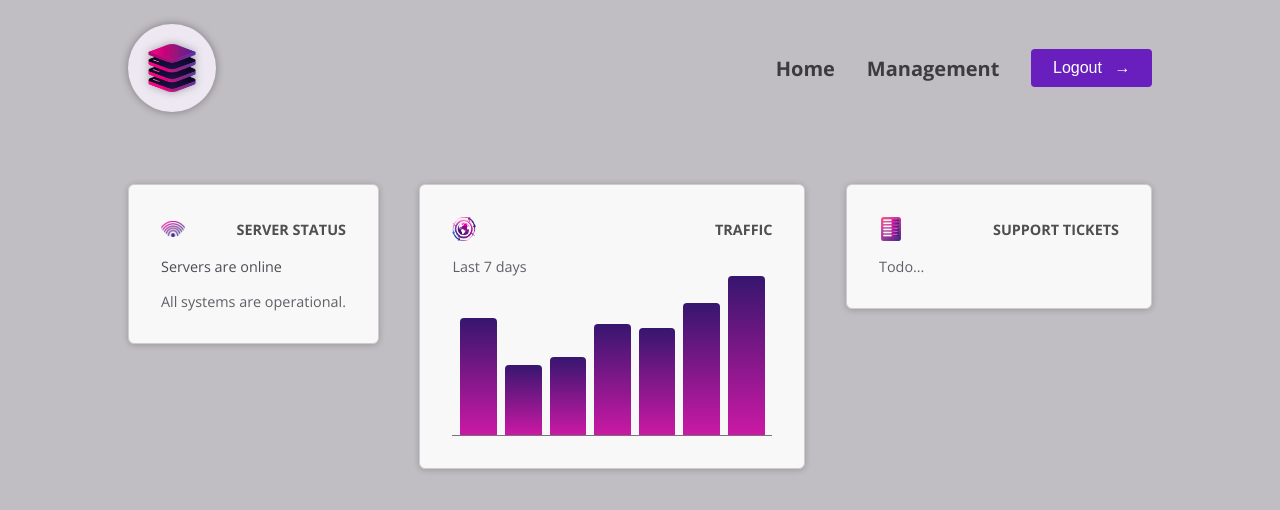
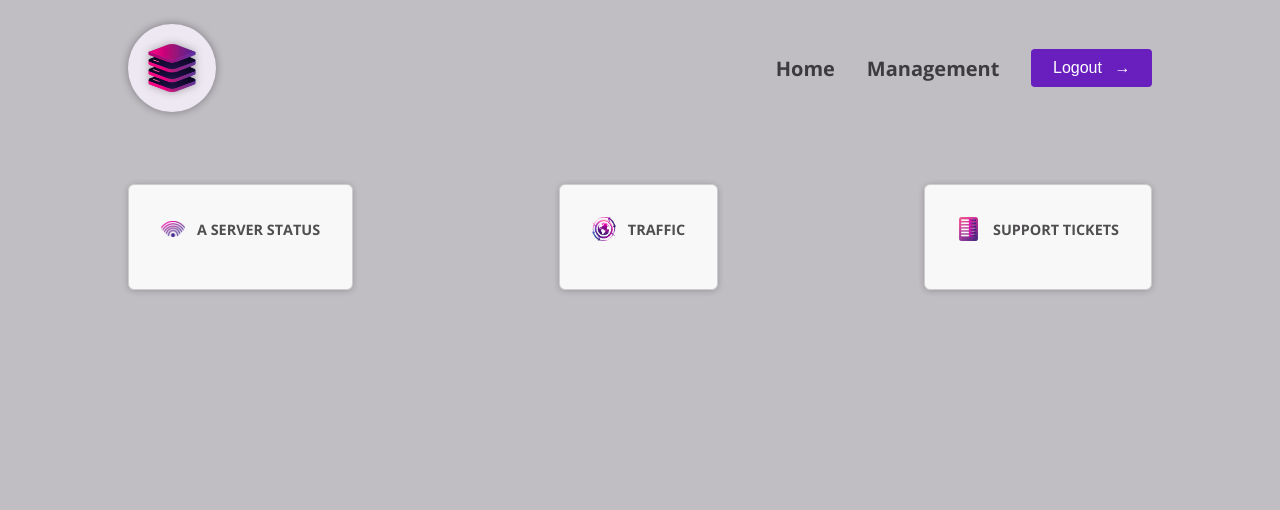
Before and after one commit to MokariyaPrit/anjulatjsPractics, an Angular app: page / in a window 1280 px wide. Shown: the top 510 px of the page. Built offline with nearby package versions, Linux system fonts and the light colour scheme.

Commit message:
Property Binding: Repetition

```diff
--- a/src/app/app.component.html
+++ b/src/app/app.component.html
@@ -2,17 +2,17 @@
 <main>
   <div id="dashboard">
 
-    <div class="dashboard-item">
+    <app-dashboard-item [image]="{src:'status.png' , alt:'A signal symbol'}" title="A Server Status">
      <app-server-status/>
-    </div>
+    </app-dashboard-item>
 
-    <div class="dashboard-item">
+    <app-dashboard-item [image]="{src:'globe.png' , alt:'A globe'}" title="Traffic">
    <app-traffic/>
-    </div>
+   </app-dashboard-item>
 
-    <div class="dashboard-item">
+    <app-dashboard-item [image]="{src:'list.png' , alt:'A list of items'}" title="Support Tickets">
     <app-tickets/>
-    </div>
+   </app-dashboard-item>
 
 
   </div>
--- a/src/app/app.component.ts
+++ b/src/app/app.component.ts
@@ -3,10 +3,11 @@
 import { ServerStatusComponent } from './dashboard/server-status/server-status.component';
 import { TrafficComponent } from './dashboard/traffic/traffic.component';
 import { TicketsComponent } from "./dashboard/tickets/tickets.component";
+import { DashboardItemComponent } from "./dashboard/dashboard-item/dashboard-item.component";
 
 @Component({
   selector: 'app-root',
-  imports: [HeaderComponent, ServerStatusComponent, TrafficComponent, TicketsComponent],
+  imports: [HeaderComponent, ServerStatusComponent, TrafficComponent, TicketsComponent, DashboardItemComponent,DashboardItemComponent],
   standalone: true,
   templateUrl: './app.component.html',
 })
--- /dev/null
+++ b/src/app/dashboard/dashboard-item/dashboard-item.component.html
@@ -0,0 +1,9 @@
+  <div class="dashboard-item">
+     <article>
+        <header>
+          <img [src]="image().src" [alt]="image().alt" />
+          <h2>{{title()}}</h2>
+        </header>
+
+      </article>
+    </div>
--- /dev/null
+++ b/src/app/dashboard/dashboard-item/dashboard-item.component.ts
@@ -0,0 +1,17 @@
+import { Component, input, Input } from '@angular/core';
+
+@Component({
+  selector: 'app-dashboard-item',
+  standalone: true,
+  imports: [],
+  templateUrl: './dashboard-item.component.html',
+  styleUrl: './dashboard-item.component.css'
+})
+export class DashboardItemComponent {
+
+  // @Input({required:true}) image!: {src:string;alt:string};
+  // @Input({required:true}) title!: string;
+
+  image = input.required<{src:string;alt:string}>()
+  title = input.required<string>()
+}
```
Also changed, not shown: src/app/dashboard/dashboard-item/dashboard-item.component.css (added).
